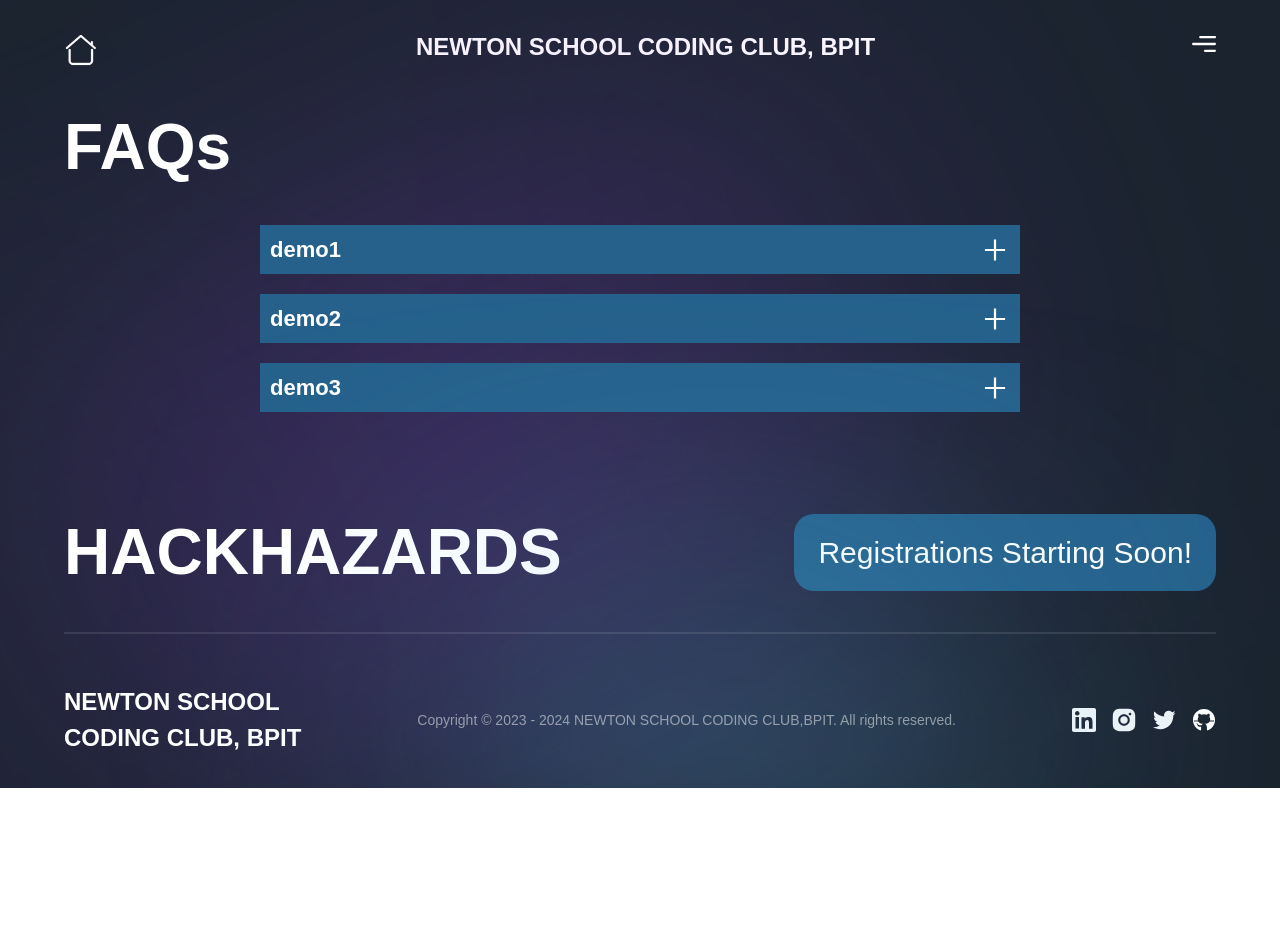
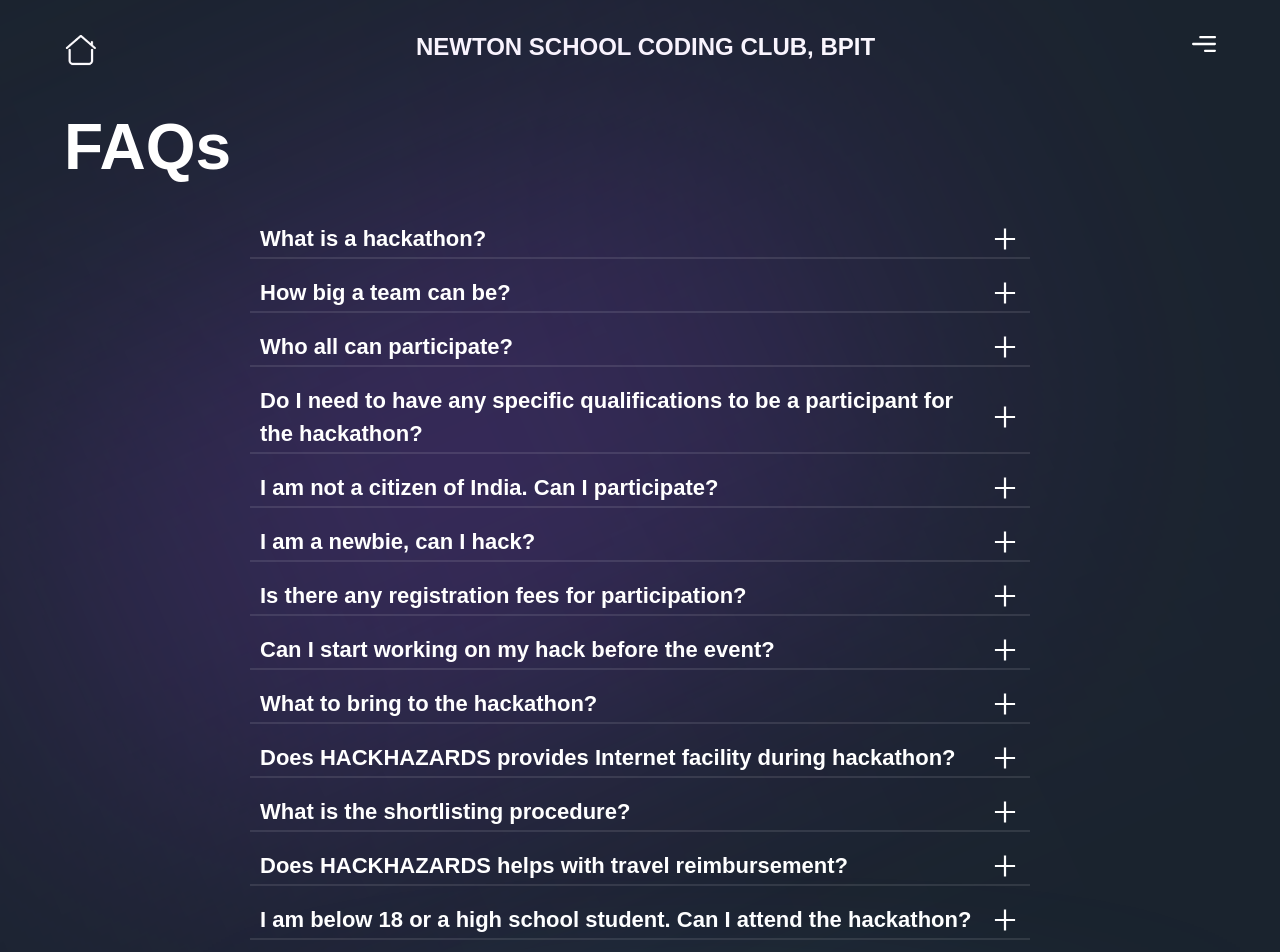
Before and after one commit to namespacecomm/HACKHAZARDS, a Next.js app: page /Faq in a window 1280 px wide. Shown: the top 952 px of the page. Before the commit the page ends 800 px from the top, so only its background shows below. Built offline with nearby package versions, Linux system fonts and the light colour scheme; a web font is replaced by a local one.

Commit message:
faq's questions updated

```diff
--- a/components/FAQ.jsx
+++ b/components/FAQ.jsx
@@ -28,12 +28,12 @@
           </h4>
         </div>
       </div>
-      <div className="mt-[20px] mb-[50px] px-[1px] ">
-        <div className="px-[10px] text-black max-w-[800px] mx-auto ">
+      <div className="mt-[20px] mb-[50px]">
+        <div className="max-w-[800px] mx-auto ">
           {FaqQuestion.map((data, index) => (
-            <div key={index} className="p-[10px]">
+            <div key={index} className="py-[5px] px-[10px]">
               <div
-                className="  bg-[#25618B] py-[8px] px-[10px] text-white flex justify-between items-center cursor-pointer"
+                className="py-[2px] px-[10px] text-white flex justify-between items-center cursor-pointer"
                 onClick={() => toggle(index)}
               >
                 <p className="md:text-[22px] text-[15px] font-bold">{data.title}</p>
@@ -41,8 +41,9 @@
                   {openIndex === index ? <AiOutlineMinus /> : <AiOutlinePlus />}
                 </div>
               </div>
+              <div className="mb-[5px] h-[2px] bg-white opacity-10" />
               {openIndex === index && (
-                <div className="  bg-[#25618B] px-[10px] py-[10px] text-white md:text-[20px] text-[12px] pb-[20px]">
+                <div className="px-[10px] py-[10px] text-white md:text-[20px] text-[12px] pb-[20px]">
                   {data.description}
                 </div>
               )}
--- a/constants/index.js
+++ b/constants/index.js
@@ -119,17 +119,72 @@
 
 export const FaqQuestion = [
   {
-    title: 'demo1',
+    title: 'What is a hackathon?',
     description: 'Lorem Ipsum is simply dummy text of the printing and typesetting industry. Lorem Ipsum has been the industrys standard dummy text ever since the 1500s, when an unknown printer took a galley of type and scrambled it to make a type specimen book. It has survived not only five centuries, but also the leap into electronic typesetting, remaining essentially unchanged. It was popularised in the 1960s with the release of Letraset sheets containing Lorem Ipsum passages, and more recently with desktop publishing software like Aldus PageMaker including versions of Lorem Ipsum.',
 
   },
   {
-    title: 'demo2',
+    title: 'How big a team can be?',
     description: 'Lorem Ipsum is simply dummy text of the printing and typesetting industry. Lorem Ipsum has been the industrys standard dummy text ever since the 1500s, when an unknown printer took a galley of type and scrambled it to make a type specimen book. It has survived not only five centuries, but also the leap into electronic typesetting, remaining essentially unchanged. It was popularised in the 1960s with the release of Letraset sheets containing Lorem Ipsum passages, and more recently with desktop publishing software like Aldus PageMaker including versions of Lorem Ipsum.',
 
   },
   {
-    title: 'demo3',
+    title: 'Who all can participate?',
+    description: 'Lorem Ipsum is simply dummy text of the printing and typesetting industry. Lorem Ipsum has been the industrys standard dummy text ever since the 1500s, when an unknown printer took a galley of type and scrambled it to make a type specimen book. It has survived not only five centuries, but also the leap into electronic typesetting, remaining essentially unchanged. It was popularised in the 1960s with the release of Letraset sheets containing Lorem Ipsum passages, and more recently with desktop publishing software like Aldus PageMaker including versions of Lorem Ipsum.',
+
+  },
+  {
+    title: 'Do I need to have any specific qualifications to be a participant for the hackathon?',
+    description: 'Lorem Ipsum is simply dummy text of the printing and typesetting industry. Lorem Ipsum has been the industrys standard dummy text ever since the 1500s, when an unknown printer took a galley of type and scrambled it to make a type specimen book. It has survived not only five centuries, but also the leap into electronic typesetting, remaining essentially unchanged. It was popularised in the 1960s with the release of Letraset sheets containing Lorem Ipsum passages, and more recently with desktop publishing software like Aldus PageMaker including versions of Lorem Ipsum.',
+
+  },
+  {
+    title: 'I am not a citizen of India. Can I participate?',
+    description: 'Lorem Ipsum is simply dummy text of the printing and typesetting industry. Lorem Ipsum has been the industrys standard dummy text ever since the 1500s, when an unknown printer took a galley of type and scrambled it to make a type specimen book. It has survived not only five centuries, but also the leap into electronic typesetting, remaining essentially unchanged. It was popularised in the 1960s with the release of Letraset sheets containing Lorem Ipsum passages, and more recently with desktop publishing software like Aldus PageMaker including versions of Lorem Ipsum.',
+
+  },
+  {
+    title: 'I am a newbie, can I hack?',
+    description: 'Lorem Ipsum is simply dummy text of the printing and typesetting industry. Lorem Ipsum has been the industrys standard dummy text ever since the 1500s, when an unknown printer took a galley of type and scrambled it to make a type specimen book. It has survived not only five centuries, but also the leap into electronic typesetting, remaining essentially unchanged. It was popularised in the 1960s with the release of Letraset sheets containing Lorem Ipsum passages, and more recently with desktop publishing software like Aldus PageMaker including versions of Lorem Ipsum.',
+
+  },
+  {
+    title: 'Is there any registration fees for participation?',
+    description: 'Lorem Ipsum is simply dummy text of the printing and typesetting industry. Lorem Ipsum has been the industrys standard dummy text ever since the 1500s, when an unknown printer took a galley of type and scrambled it to make a type specimen book. It has survived not only five centuries, but also the leap into electronic typesetting, remaining essentially unchanged. It was popularised in the 1960s with the release of Letraset sheets containing Lorem Ipsum passages, and more recently with desktop publishing software like Aldus PageMaker including versions of Lorem Ipsum.',
+
+  },
+  {
+    title: 'Can I start working on my hack before the event?',
+    description: 'Lorem Ipsum is simply dummy text of the printing and typesetting industry. Lorem Ipsum has been the industrys standard dummy text ever since the 1500s, when an unknown printer took a galley of type and scrambled it to make a type specimen book. It has survived not only five centuries, but also the leap into electronic typesetting, remaining essentially unchanged. It was popularised in the 1960s with the release of Letraset sheets containing Lorem Ipsum passages, and more recently with desktop publishing software like Aldus PageMaker including versions of Lorem Ipsum.',
+
+  },
+  {
+    title: 'What to bring to the hackathon?',
+    description: 'Lorem Ipsum is simply dummy text of the printing and typesetting industry. Lorem Ipsum has been the industrys standard dummy text ever since the 1500s, when an unknown printer took a galley of type and scrambled it to make a type specimen book. It has survived not only five centuries, but also the leap into electronic typesetting, remaining essentially unchanged. It was popularised in the 1960s with the release of Letraset sheets containing Lorem Ipsum passages, and more recently with desktop publishing software like Aldus PageMaker including versions of Lorem Ipsum.',
+
+  },
+  {
+    title: 'Does HACKHAZARDS provides Internet facility during hackathon?',
+    description: 'Lorem Ipsum is simply dummy text of the printing and typesetting industry. Lorem Ipsum has been the industrys standard dummy text ever since the 1500s, when an unknown printer took a galley of type and scrambled it to make a type specimen book. It has survived not only five centuries, but also the leap into electronic typesetting, remaining essentially unchanged. It was popularised in the 1960s with the release of Letraset sheets containing Lorem Ipsum passages, and more recently with desktop publishing software like Aldus PageMaker including versions of Lorem Ipsum.',
+
+  },
+  {
+    title: 'What is the shortlisting procedure?',
+    description: 'Lorem Ipsum is simply dummy text of the printing and typesetting industry. Lorem Ipsum has been the industrys standard dummy text ever since the 1500s, when an unknown printer took a galley of type and scrambled it to make a type specimen book. It has survived not only five centuries, but also the leap into electronic typesetting, remaining essentially unchanged. It was popularised in the 1960s with the release of Letraset sheets containing Lorem Ipsum passages, and more recently with desktop publishing software like Aldus PageMaker including versions of Lorem Ipsum.',
+
+  },
+  {
+    title: 'Does HACKHAZARDS helps with travel reimbursement?',
+    description: 'Lorem Ipsum is simply dummy text of the printing and typesetting industry. Lorem Ipsum has been the industrys standard dummy text ever since the 1500s, when an unknown printer took a galley of type and scrambled it to make a type specimen book. It has survived not only five centuries, but also the leap into electronic typesetting, remaining essentially unchanged. It was popularised in the 1960s with the release of Letraset sheets containing Lorem Ipsum passages, and more recently with desktop publishing software like Aldus PageMaker including versions of Lorem Ipsum.',
+
+  },
+  {
+    title: 'I am below 18 or a high school student. Can I attend the hackathon?',
+    description: 'Lorem Ipsum is simply dummy text of the printing and typesetting industry. Lorem Ipsum has been the industrys standard dummy text ever since the 1500s, when an unknown printer took a galley of type and scrambled it to make a type specimen book. It has survived not only five centuries, but also the leap into electronic typesetting, remaining essentially unchanged. It was popularised in the 1960s with the release of Letraset sheets containing Lorem Ipsum passages, and more recently with desktop publishing software like Aldus PageMaker including versions of Lorem Ipsum.',
+
+  },
+  {
+    title: 'Error 404 question not found?',
     description: 'Lorem Ipsum is simply dummy text of the printing and typesetting industry. Lorem Ipsum has been the industrys standard dummy text ever since the 1500s, when an unknown printer took a galley of type and scrambled it to make a type specimen book. It has survived not only five centuries, but also the leap into electronic typesetting, remaining essentially unchanged. It was popularised in the 1960s with the release of Letraset sheets containing Lorem Ipsum passages, and more recently with desktop publishing software like Aldus PageMaker including versions of Lorem Ipsum.',
 
   },
```
